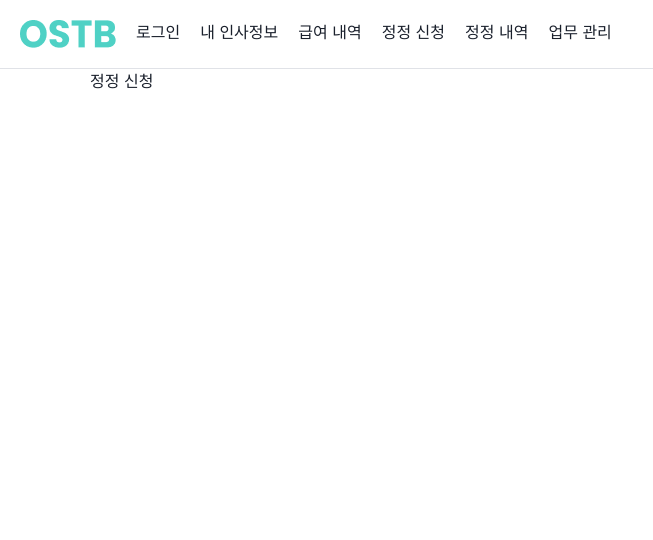
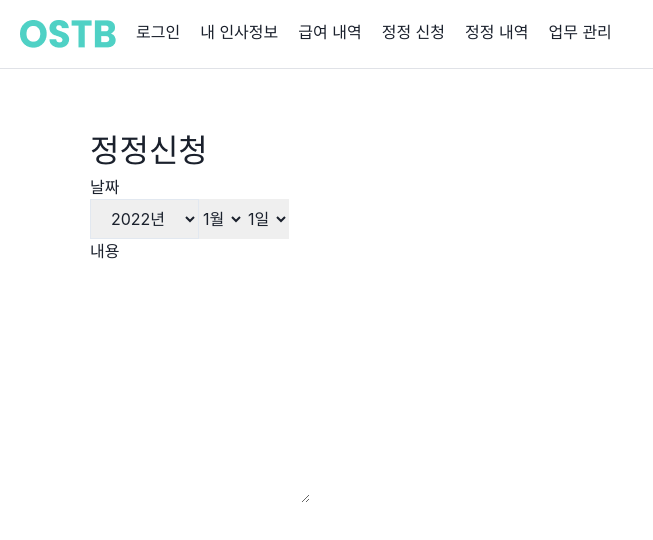
Before and after one commit to dmswnlee/pay-system, a React (Vite) app: page /CorrectionApply in a window 1280 px wide. Shown: the top 540 px of the page, without its empty margins (0-653 px from the left). Built offline with nearby package versions, Linux system fonts and the light colour scheme; a web font is replaced by a local one.

Commit message:
add:정정페이지 추가

```diff
--- /dev/null
+++ b/src/components/Title.tsx
@@ -0,0 +1,15 @@
+import styled from 'styled-components';
+
+const Text = styled.h1`
+  font-size: 32px;
+`;
+
+type Title = {
+  title: string;
+};
+
+const Title = ({ title }: Title) => {
+  return <Text>{title}</Text>;
+};
+
+export default Title;
--- a/src/pages/CorrectionApply.tsx
+++ b/src/pages/CorrectionApply.tsx
@@ -1,5 +1,46 @@
+import styled from 'styled-components';
+
+import Title from '../components/Title';
+
+const Wrapper = styled.div`
+  padding-top: 58px;
+`;
+
+const DateRow = styled.div`
+  display: flex;
+`;
+const Select = styled.select`
+  border: solid 1px #e2e8f0;
+  padding: 8px 16px;
+`;
 const CorrectionApply = () => {
-  return <h1>정정 신청</h1>;
+  return (
+    <Wrapper>
+      <div>
+        <Title title="정정신청"></Title>
+        <h2>날짜</h2>
+        <DateRow>
+          <Select name="year" id="year">
+            <option value="2022년">2022년</option>
+            <option value="2023년">2023년</option>
+            <option value="2024년">2024년</option>
+          </Select>
+          <select name="month" id="month">
+            <option value="1월">1월</option>
+            <option value="2월">2월</option>
+            <option value="3월">3월</option>
+          </select>
+          <select name="day" id="day">
+            <option value="1일">1일</option>
+            <option value="2일">2일</option>
+            <option value="3일">3일</option>
+          </select>
+        </DateRow>
+        <h2>내용</h2>
+        <textarea name="" id="" rows={10}></textarea>
+      </div>
+    </Wrapper>
+  );
 };
 
 export default CorrectionApply;
--- a/src/pages/CorrectionApplyHistory.tsx
+++ b/src/pages/CorrectionApplyHistory.tsx
@@ -1,5 +1,51 @@
+import styled from 'styled-components';
+
+const Title = styled.h1`
+  font-size: 32px;
+  margin-top: 58px;
+  margin-bottom: 64px;
+`;
+const Box = styled.div`
+  border-radius: 12px;
+  border: solid 1px #e2e8f0;
+  width: 100%;
+  min-height: 100px;
+  padding: 12px;
+`;
+const Row = styled.div`
+  display: grid;
+  grid-template-columns: 1fr 1fr 1fr 1fr;
+`;
+
+const TopText = styled.span`
+  font-weight: 700;
+  padding: 12px 24px;
+`;
+
+const Text = styled.span`
+  padding: 12px 24px;
+  border-top: solid 1px #e2e8f0;
+`;
 const CorrectionApplyHistory = () => {
-  return <h1>정정 신청 내역</h1>;
+  return (
+    <div>
+      <Title>정정 내역</Title>
+      <Box>
+        <Row>
+          <TopText>날짜</TopText>
+          <TopText>내용</TopText>
+          <TopText>비고</TopText>
+          <TopText>상태</TopText>
+        </Row>
+        <Row>
+          <Text>2024.02.02</Text>
+          <Text>보너스 미지급</Text>
+          <Text></Text>
+          <Text>결제 대기</Text>
+        </Row>
+      </Box>
+    </div>
+  );
 };
 
 export default CorrectionApplyHistory;
```
Also changed, not shown: src/App.tsx (+14 -9 lines).
